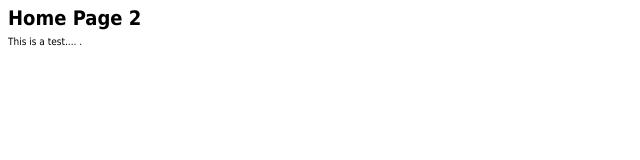
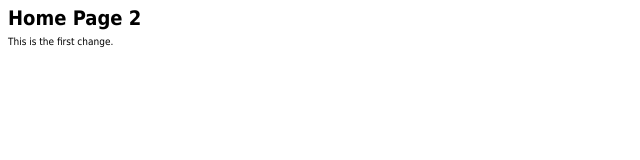
Before and after one commit to kasrajh/MyProject, a plain HTML site: page index.html in a window 1280 px wide. Shown: the full height of the page, 0-640 px from the left. Drawn offline with Linux system fonts and the light colour scheme.

Commit message:
first change

```diff
--- a/index.html
+++ b/index.html
@@ -10,7 +10,7 @@
 
 <body>
     <h1>Home Page 2</h1>
-    <p>This is a test.... .</p>
+    <p>This is the first change.</p>
 </body>
 
 </html>
```
